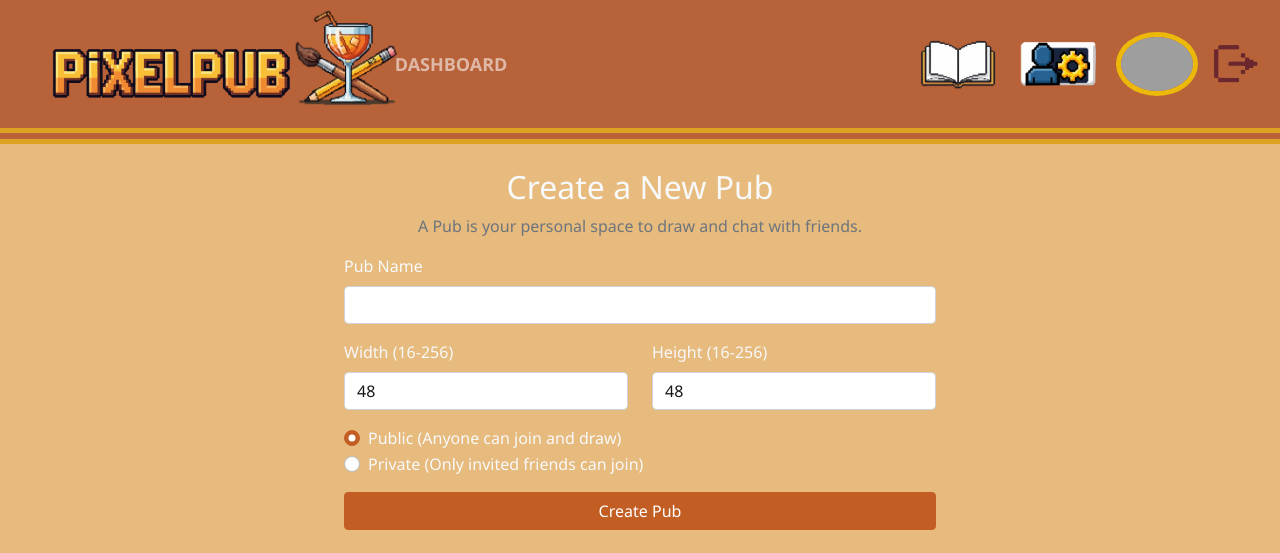
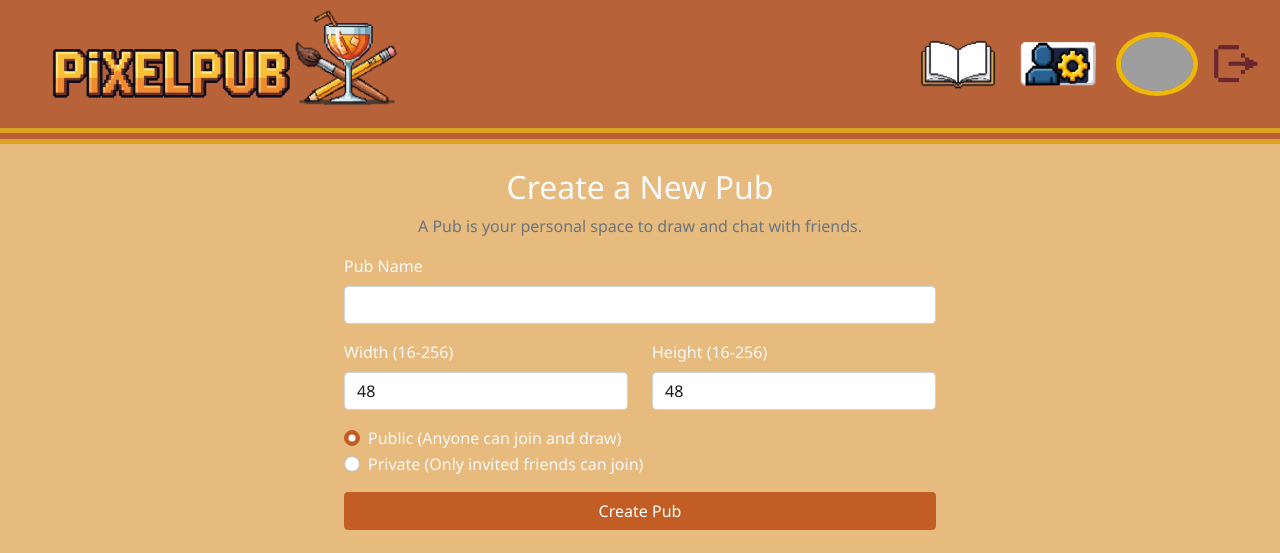
Before and after one commit to hns101/PixelPub-CS50-Final-Project, a Flask app: page /create_pub in a window 1280 px wide. Shown: the top 553 px of the page. Run offline with Flask 3, Linux system fonts and the light colour scheme; the visitor is signed in with stand-in values (Sample User, id 1); some libraries are stand-ins or nearby versions; grey boxes are pictures that could not be loaded.

Commit message:
updated requirements.txt

```diff
--- a/requirements.txt
+++ b/requirements.txt
@@ -10,3 +10,4 @@ Flask-SQLAlchemy
 SQLAlchemy
 gevent
 gevent-websocket
+psycopg2-binary
--- a/templates/layout.html
+++ b/templates/layout.html
@@ -25,7 +25,7 @@
                     <!-- Logged-in User View -->
                     <ul class="navbar-nav me-auto mb-2 mb-lg-0">
                         <!-- RESTORED: Un-commented the Dashboard link -->
-                        <li class="nav-item"><a class="nav-link" href="/dashboard">Dashboard</a></li>
+                        <!-- <li class="nav-item"><a class="nav-link" href="/dashboard">Dashboard</a></li> -->
                     </ul>
                     <ul class="navbar-nav ms-auto d-flex align-items-center">
                          <li class="nav-item"><a class="nav-link" href="/friends">
```
